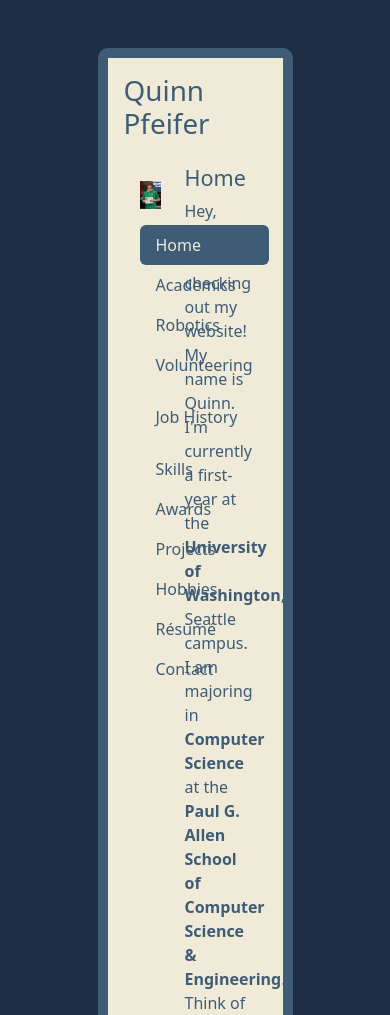
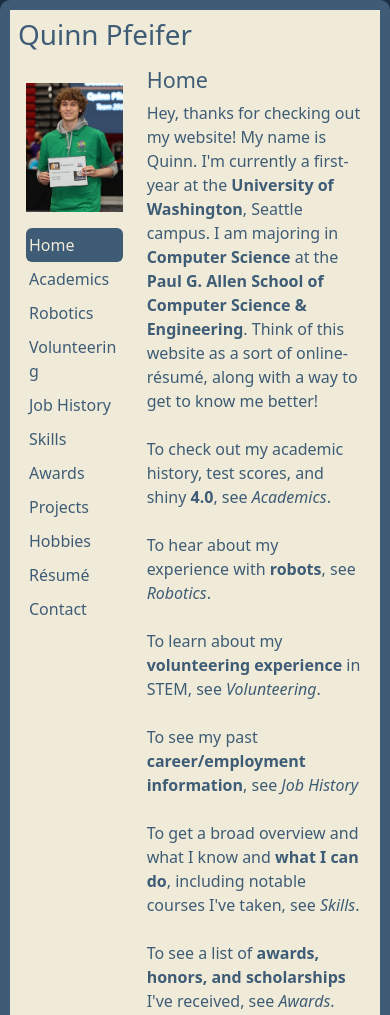
Before and after one commit to quinnmp/quinn.computer, a plain HTML site: page index.html in a window 390 px wide. Shown: the top 1015 px of the page. Drawn offline with nearby package versions, Linux system fonts and the light colour scheme; a script that the page names is missing.

Commit message:
Make more mobile-friendly

```diff
--- a/index.html
+++ b/index.html
@@ -17,10 +17,13 @@
         <div id="root">
             <div class="container">
                 <div class="row">
-                    <div class="col-3"></div>
-                    <div class="col-6 my-5 p-3" id="main-col">
+                    <div class="col-sm-3 col-0"></div>
+                    <div
+                        class="col-sm-6 col-12 my-sm-5 my-0 p-sm-3 p-2"
+                        id="main-col"
+                    >
                         <h1>Quinn Pfeifer</h1>
-                        <div class="row p-3">
+                        <div class="row p-sm-3 p-2">
                             <div class="col-4">
                                 <img
                                     src="images/v-pills-home-tab.jpg"
@@ -28,7 +31,7 @@
                                     id="main-img"
                                 />
                                 <div
-                                    class="nav flex-column nav-pills"
+                                    class="nav flex-column nav-pills text-break"
                                     id="v-pills-tab"
                                     role="tablist"
                                     aria-orientation="vertical"
@@ -1972,7 +1975,7 @@
                             </div>
                         </div>
                     </div>
-                    <div class="col-3"></div>
+                    <div class="col-sm-3 col-0"></div>
                 </div>
             </div>
         </div>
--- a/style.css
+++ b/style.css
@@ -36,6 +36,12 @@ a:hover {
     text-align: start;
 }
 
+@media (max-width: 576px) {
+    .nav-link {
+        padding: 5px 3px;
+    }
+}
+
 .nav-link:hover {
     outline: solid #3e5c76 5px;
 }
```
